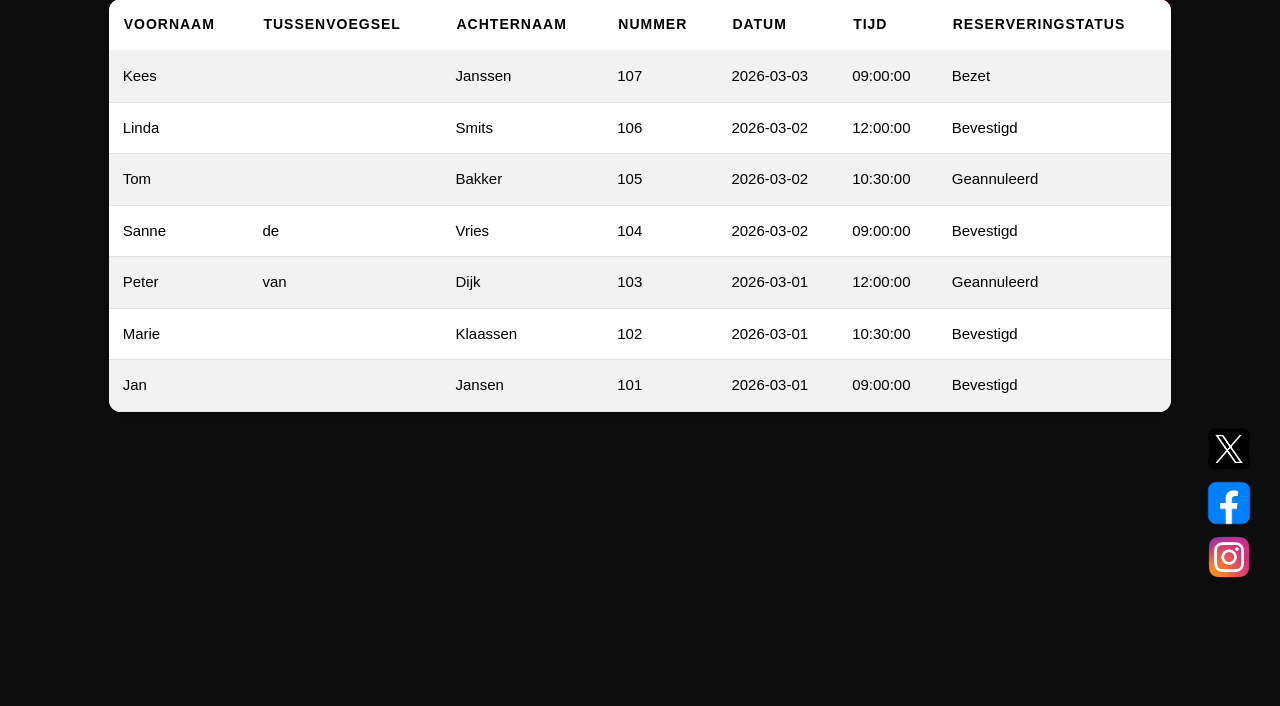
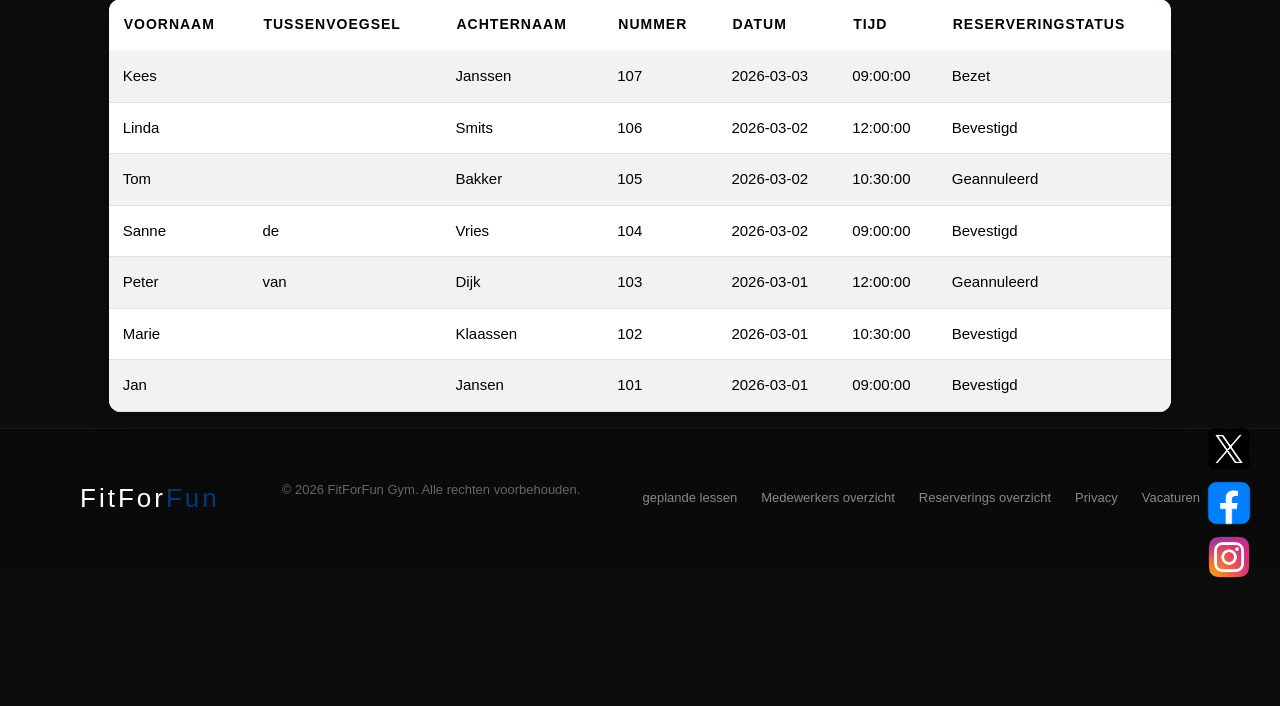
Before and after one commit to Kelvin0345/Project_periode_3, a PHP site: page /Reserverings_overzicht/Index.php in a window 1280 px wide. Shown: the part 192-898 px from the top of the page. Run offline with PHP 8.4, Linux system fonts and the light colour scheme; data comes from the database, SQL or seed files in the repository; some web fonts are replaced.

Commit message:
footer bij reserverings overzicht

```diff
--- a/Reserverings_overzicht/Index.php
+++ b/Reserverings_overzicht/Index.php
@@ -142,6 +142,21 @@ $result = $statement->fetchAll(PDO::FETCH_OBJ);
         </a>
     </div>
 
+    <!-- FOOTER -->
+    <footer class="footer" id="contact">
+        <div class="footer-inner">
+            <div class="footer-logo">FitFor<span>Fun</span></div>
+            <p>© 2026 FitForFun Gym. Alle rechten voorbehouden.</p>
+            <div class="footer-links">
+                <a href="./geplande_lessen/index.php">geplande lessen</a>
+                <a href="/Medewerkers overzicht/index.php">Medewerkers overzicht</a>
+                <a href="./Reserverings_overzicht/Index.php">Reserverings overzicht</a>
+                <a href="#">Privacy</a>
+                <a href="#">Vacaturen</a>
+            </div>
+        </div>
+    </footer>
+
 
 
 
```
